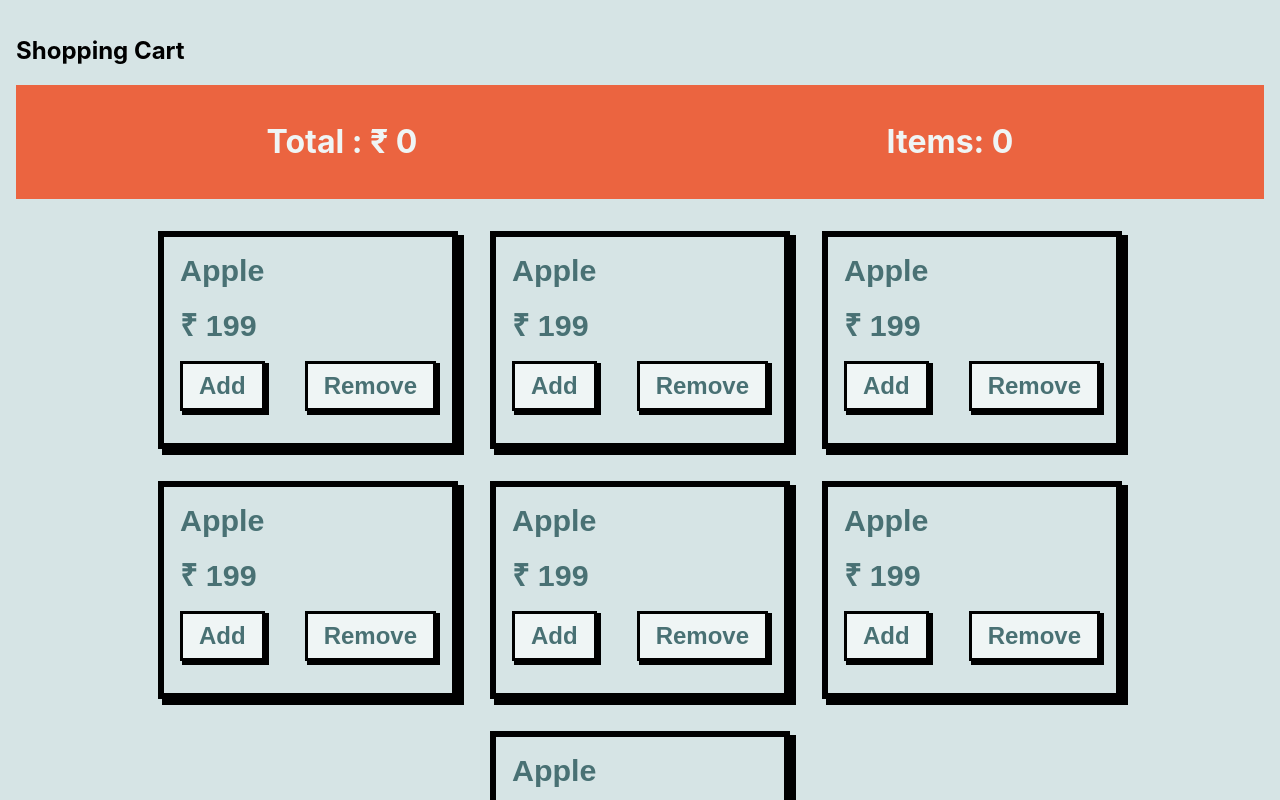
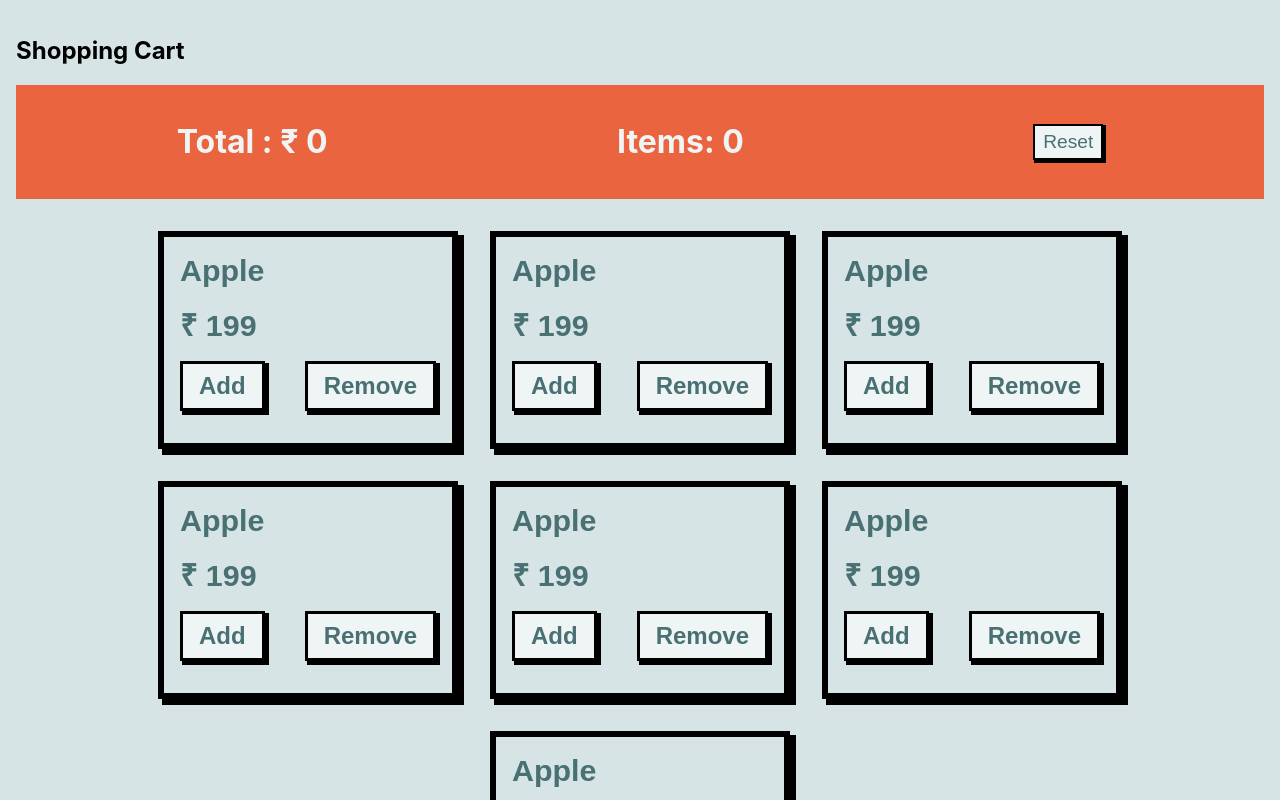
Before and after one commit to Ravikumargupta1999/ShoppingCart, a React (Create React App) app: page / in a window 1280 px wide. Shown: the top 800 px of the page. Built offline with nearby package versions, Linux system fonts and the light colour scheme.

Commit message:
Reset Button

```diff
--- a/src/components/Navbar.jsx
+++ b/src/components/Navbar.jsx
@@ -1,14 +1,17 @@
 import React from "react";
-import styles from "../styles/Total.module.css";
+import styles from "../styles/Navbar.module.css";
 import { useValue } from "../itemContext";
 
 function Navbar() {
-  const {item,total} = useValue();
+  const {item,total,clear} = useValue();
   // console.log(cart);
   return (
     <div className={styles.container}>
       <h1>Total : &#x20B9; {total}</h1>
       <h1>Items: {item}</h1>
+      <div className={styles.buttonsWrapper}>
+        <button className={styles.button} onClick={clear}>Reset</button>
+      </div>
     </div>
   );
 }
--- a/src/itemContext.js
+++ b/src/itemContext.js
@@ -30,11 +30,14 @@ function CustomItemConext({ children }) {
         setItem(item - 1);
     };
 
-
+    const clear = () =>{
+        setTotal(0);
+        setItem(0);
+    }
     return (
         <itemContext.Provider value={
             {
-                total, item, handleAdd,handleRemove
+                total, item, handleAdd,handleRemove,clear
             }
         }>
             {children}
--- /dev/null
+++ b/src/styles/Navbar.module.css
@@ -0,0 +1,33 @@
+.container {
+  display: flex;
+  justify-content: space-around;
+  align-items: center;
+  background-color: var(--accent-color);
+  color: var(--primary-color);
+  padding: 1rem;
+}
+.buttonsWrapper {
+  margin-block: 1rem;
+  display: flex;
+  justify-content: flex-end;
+  align-items: end;
+}
+
+.button {
+  border: 0.15rem solid #000;
+  background-color: var(--primary-color);
+  color: var(--secondary-color);
+  font-size: 1.2rem;
+  font-weight: 400;
+  cursor: pointer;
+  padding: 0.3rem 0.5rem;
+  box-shadow: 2px 2px 0px 1px rgba(0, 0, 0, 1);
+  transition: all 0.2s ease-in-out;
+}
+
+.button:hover {
+  transform: scale(0.9);
+  box-shadow: 1px 1px 0px 1px rgba(0, 0, 0, 1);
+  background-color: var(--secondary-color);
+  color: var(--primary-color);
+}
```
